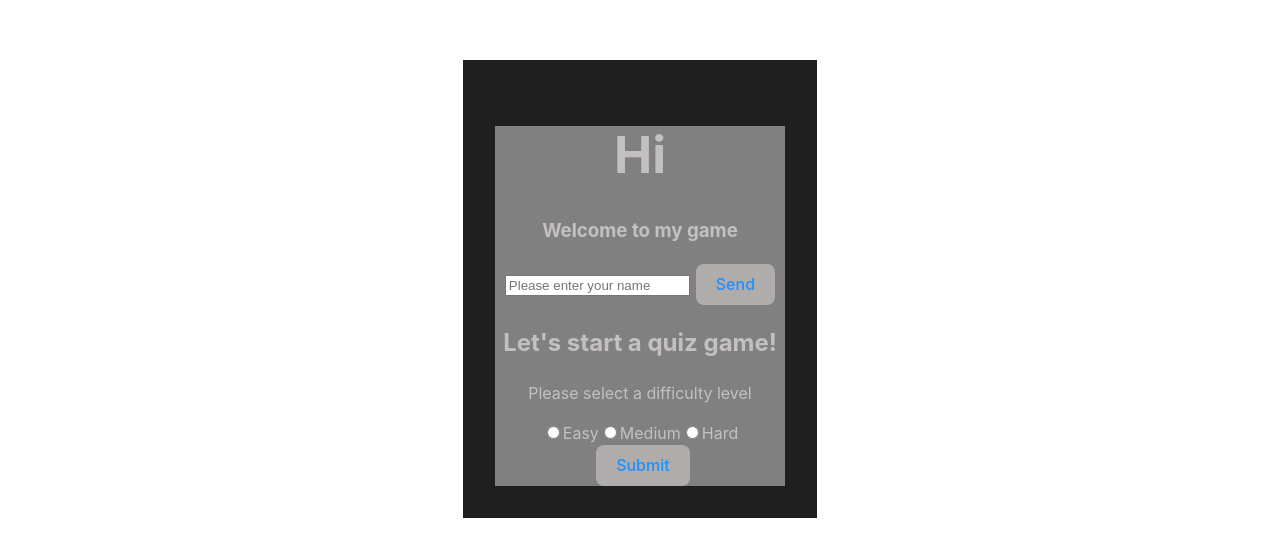
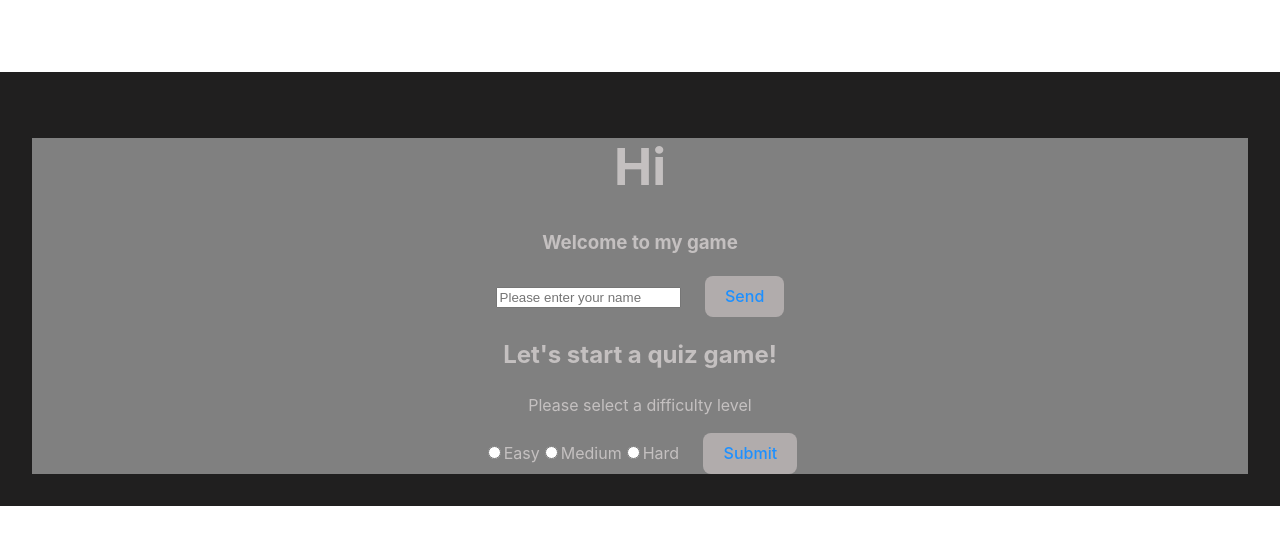
Before and after one commit to zhjiang1103/QuizApp, a React (Vite) app in the folder client/: page / in a window 1280 px wide. Shown: the part 111-668 px from the top of the page. Built offline with nearby package versions, Linux system fonts and the light colour scheme.

Commit message:
Change width of root

```diff
--- a/client/src/App.css
+++ b/client/src/App.css
@@ -1,4 +1,5 @@
 #root {
+  width:100%;
   max-width: 1280px;
   margin: 0 auto;
   padding: 2rem;
--- a/client/src/App.jsx
+++ b/client/src/App.jsx
@@ -1,5 +1,6 @@
 import { useState, useEffect, useRef } from 'react'
-import './App.css'
+import './App.css';
+import './index.css';
 import UserForm from './components/User';
 import Header from './components/Header';
 import RadioForm from './components/RadioForm';
```
